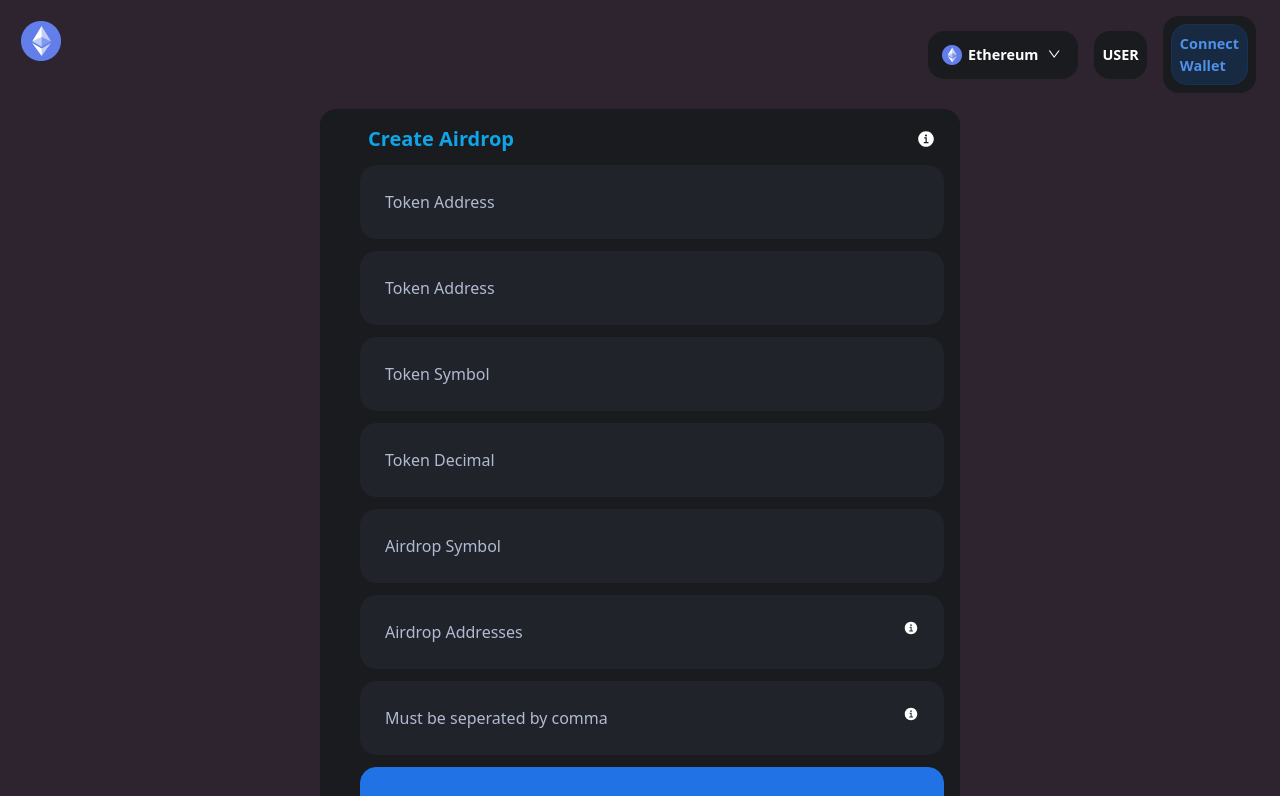
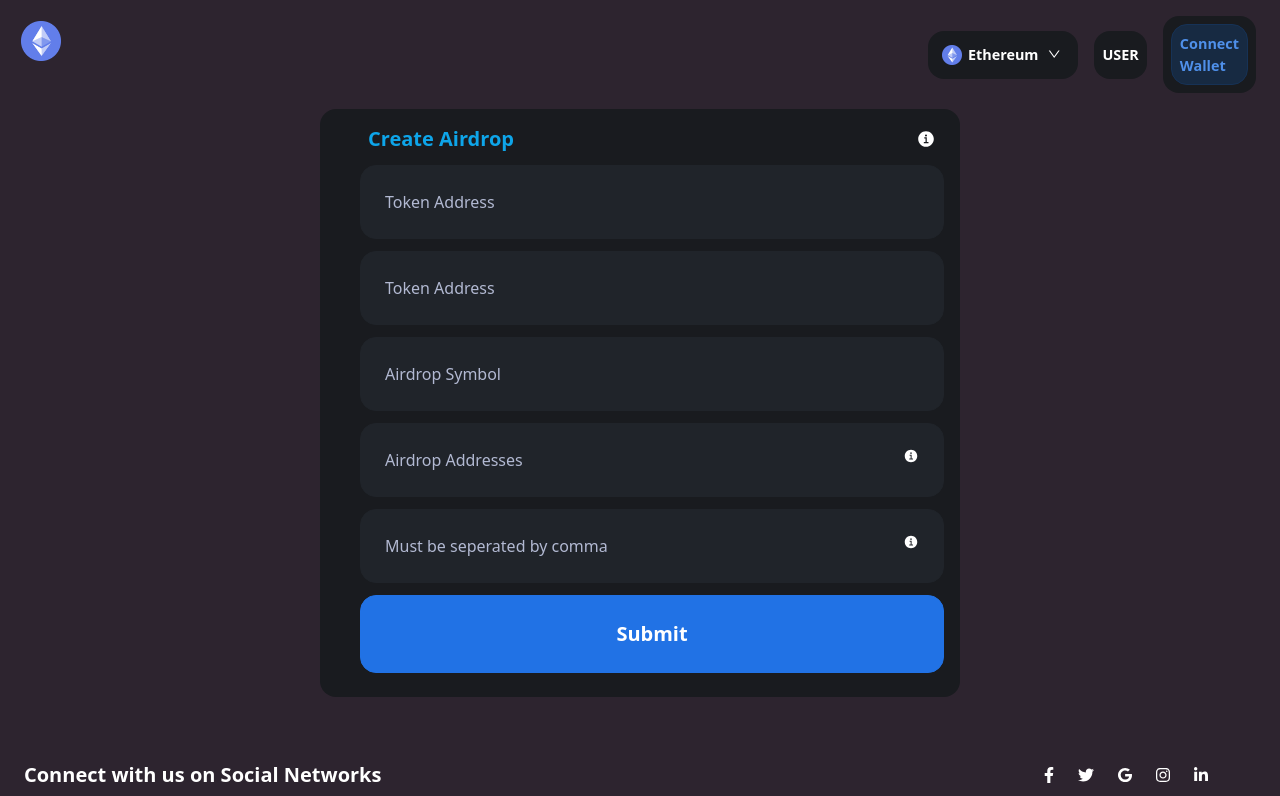
Before and after one commit to Harsh3363/DEX_website, a Next.js app: page /Airdrop in a window 1280 px wide. Shown: the top 796 px of the page. Built offline with nearby package versions, Linux system fonts and the light colour scheme.

Commit message:
worked on the home page

```diff
--- a/pages/Airdrop.js
+++ b/pages/Airdrop.js
@@ -9,8 +9,8 @@ import Header from "../components/SideNavbar";
 
 const style = {
   outerWrapper: `h-screen max-h-screen h-min-screen w-screen bg-[#2D242F] text-white select-none flex flex-col justify-between`,
-  wrapper_body: `w-screen flex items-center justify-center mt-18 mb-10 `,
-  content: `bg-[#191B1F] w-[40rem] rounded-2xl p-4 pl-10`,
+  wrapper_body: `w-screen flex items-center justify-center mt-18 mb-15`,
+  content: `bg-[#191B1F] w-[40rem] rounded-2xl p-4 pl-10 mb-10`,
   formHeader: `px-2 flex items-center justify-between font-semibold text-xl`,
   transferPropContainer: `bg-[#20242A] my-3 rounded-2xl p-6 text-l  border border-[#20242A] hover:border-[#41444F] w-82 flex justify-between`,
   transferPropInput: `bg-transparent placeholder:text-[#B2B9D2] placeholder:text-text-sm outline-none  w-80 text-l`,
@@ -57,7 +57,7 @@ const main = () => {
                 placeholder="Token Address"
               />
             </div>
-            <div className={style.transferPropContainer}>
+            {/* <div className={style.transferPropContainer}>
               <input
                 type="text"
                 className={style.transferPropInput}
@@ -70,7 +70,7 @@ const main = () => {
                 className={style.transferPropInput}
                 placeholder="Token Decimal"
               />
-            </div>
+            </div> */}
             <div className={style.transferPropContainer}>
               <input
                 type="text"
--- a/pages/home.js
+++ b/pages/home.js
@@ -1,16 +1,11 @@
 import Image from 'next/image'
-import { RiSettings3Fill } from 'react-icons/ri'
-import { BsArrowCounterclockwise } from 'react-icons/bs'
-import { FaArrowDown } from 'react-icons/fa'
-import { AiOutlineDown } from 'react-icons/ai'
 import ethLogo from '../assets/eth.png'
-import Modal from 'react-modal'
-import { useRouter } from 'next/router'
 import Navbar from '../components/Navbar'
 import Footer from '../components/Footer'
 // import Chart from  "../components/Chart"
-import Carousel from "../components/Carousel"
 import Header from '../components/SideNavbar'
+import "react-responsive-carousel/lib/styles/carousel.min.css";
+import { Carousel } from 'react-responsive-carousel';
 
 
 const style = {
@@ -38,8 +33,16 @@ const main = () => {
         <Navbar />
         <div className={style.wrapper_body}>
           <div className="2xl:container 2xl:mx-auto 2xl:px-0 py-3 px-10">
-            <Carousel />
-//             <Chart/>
+          <Carousel>
+                <div>
+                    <img src="https://bitgertswapserver.com/api/images/banner-0.jpg" />
+                    {/* <p className="legend">some random text </p> */}
+                </div>
+                <div>
+                    <img src="https://bitgertswapserver.com/api/images/banner-1.jpg"/>
+                    {/* <p className="legend">some random text</p> */}
+                </div>
+            </Carousel>
 
           </div>
         </div>
```
